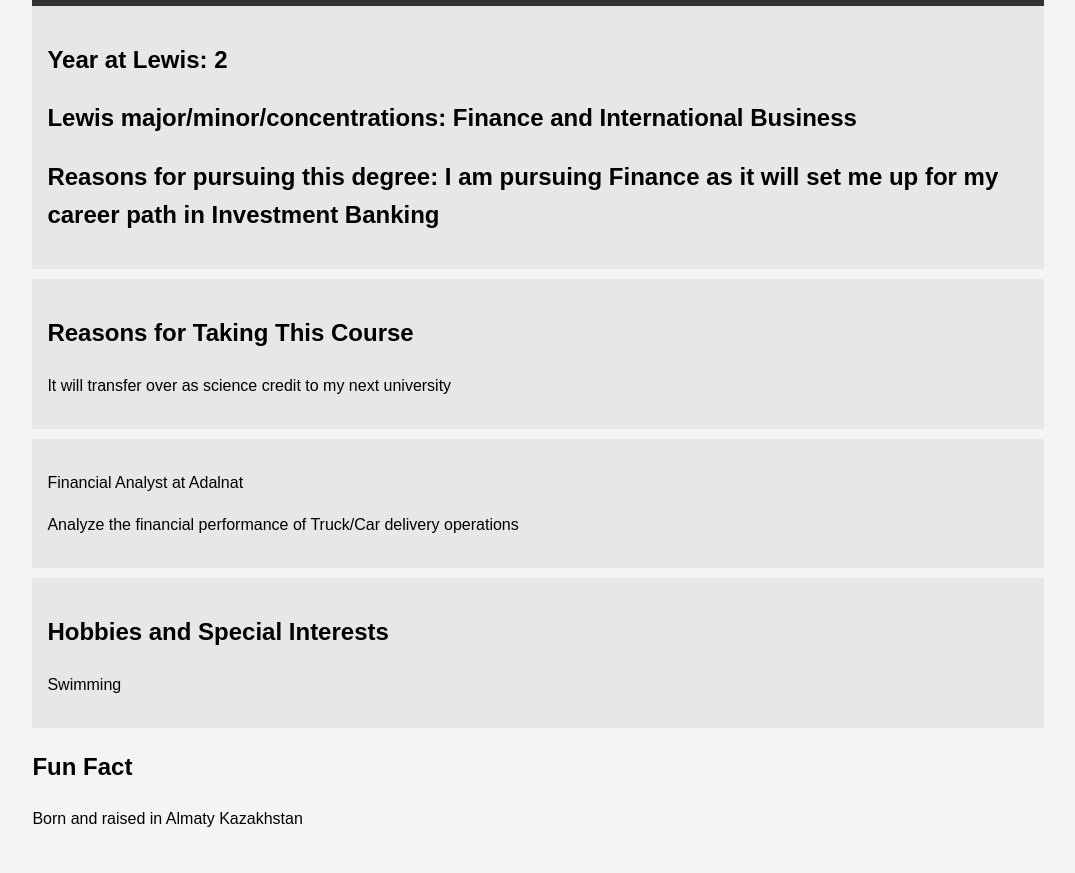
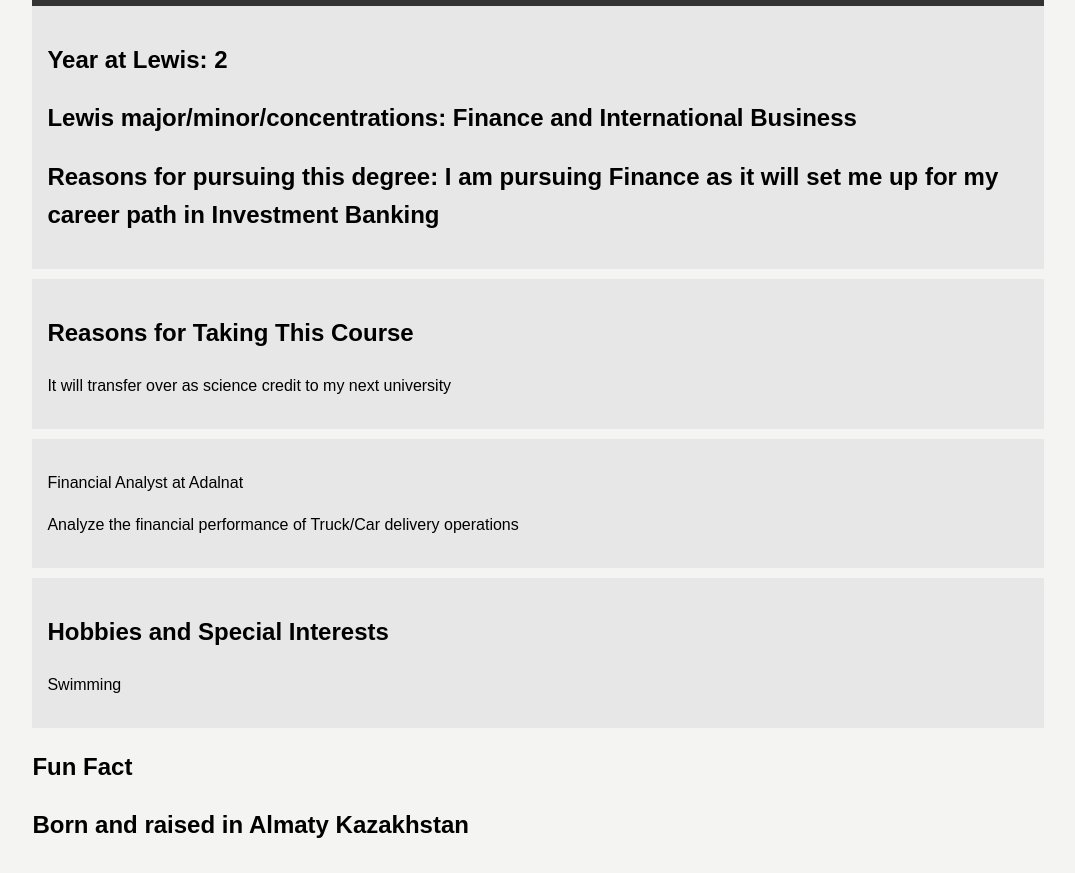
Before and after one commit to kirillsidorko/introductions, a plain HTML site: page index.html in a window 1280 px wide. Shown: the part 93-966 px from the top of the page, without its empty margins (102-1177 px from the left). Drawn offline with Linux system fonts and the light colour scheme.

Commit message:
Update KSS.html

```diff
--- a/index.html
+++ b/index.html
@@ -57,7 +57,7 @@
 
         <section class="fun-fact">
             <h2>Fun Fact</h2>
-            <p>Born and raised in Almaty Kazakhstan</p>
+            <h2>Born and raised in Almaty Kazakhstan</h2>
         </section>
     </div>
 </body>
```
